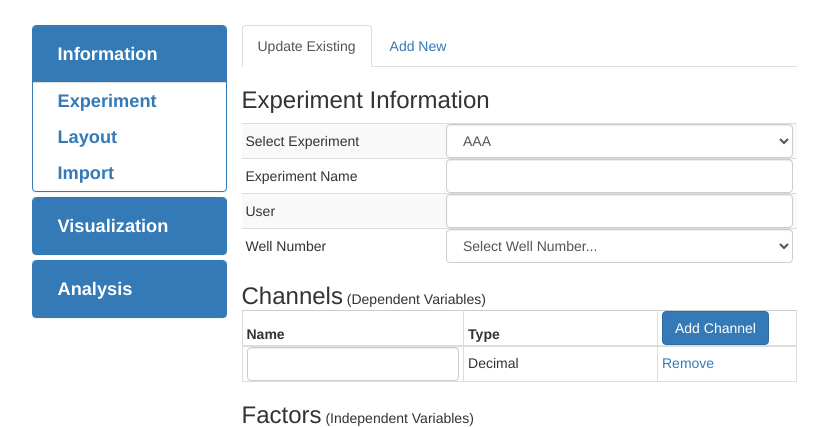
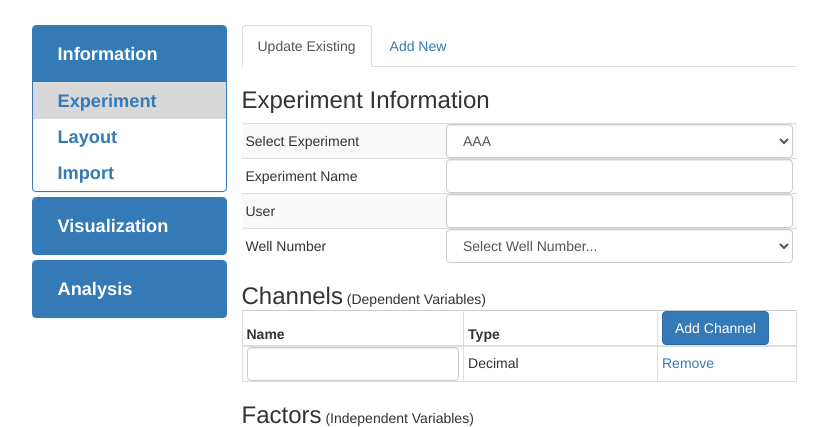
Before and after one commit to gaoce/TimeVis, a Flask app: page / in a window 1280 px wide; the page is wider, and only the part inside the window is pictured. Shown: the top 427 px of that part, without its empty margins (121-949 px from the left). Run offline with Flask 2, Linux system fonts and the light colour scheme; parts of the project's set-up code (start-up, migrations or seed data) failed here and were passed over; some libraries are stand-ins or nearby versions.

Commit message:
Change class name

```diff
--- a/timevis/static/css/main.css
+++ b/timevis/static/css/main.css
@@ -89,7 +89,7 @@ li.plain {
 /*
  * Highlight an option when clicked
  */
-li.high {
+li.highlight {
     background-color: #D8D8D8;
     color: white;
 }
```
